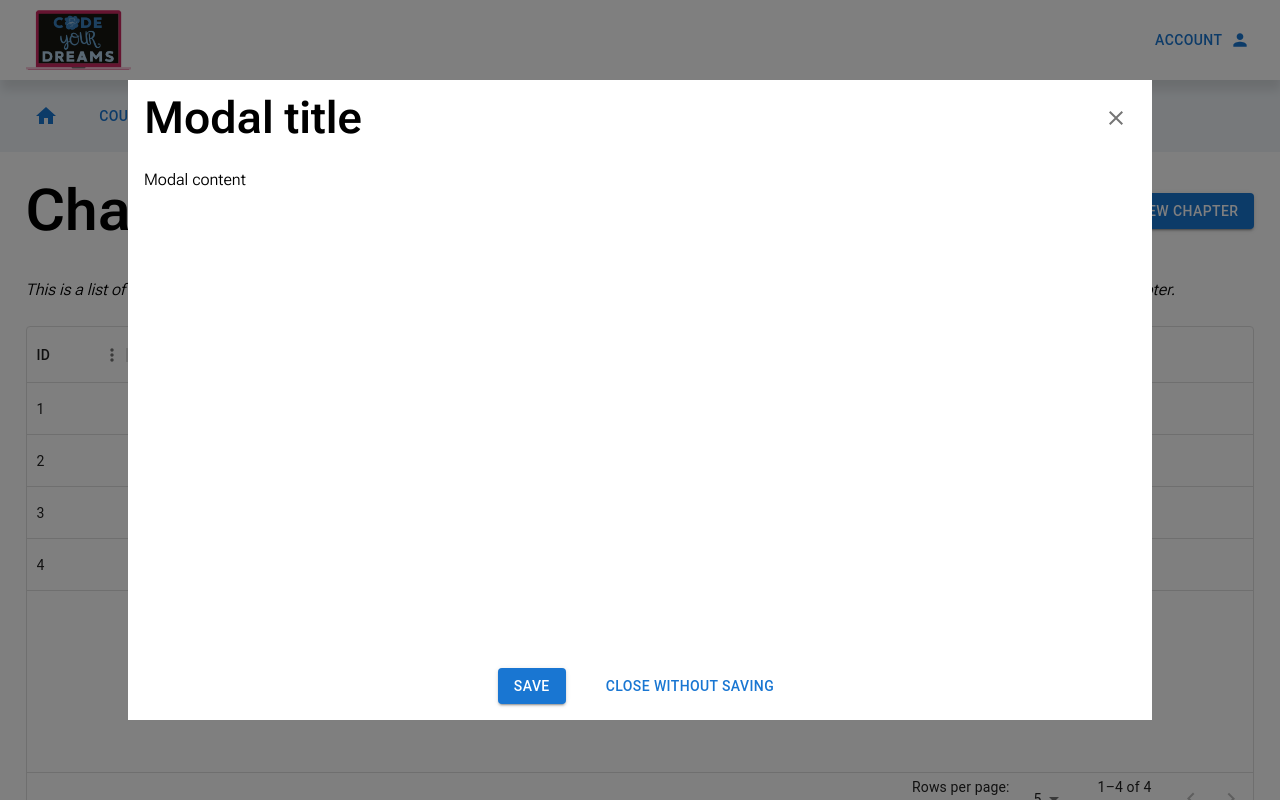
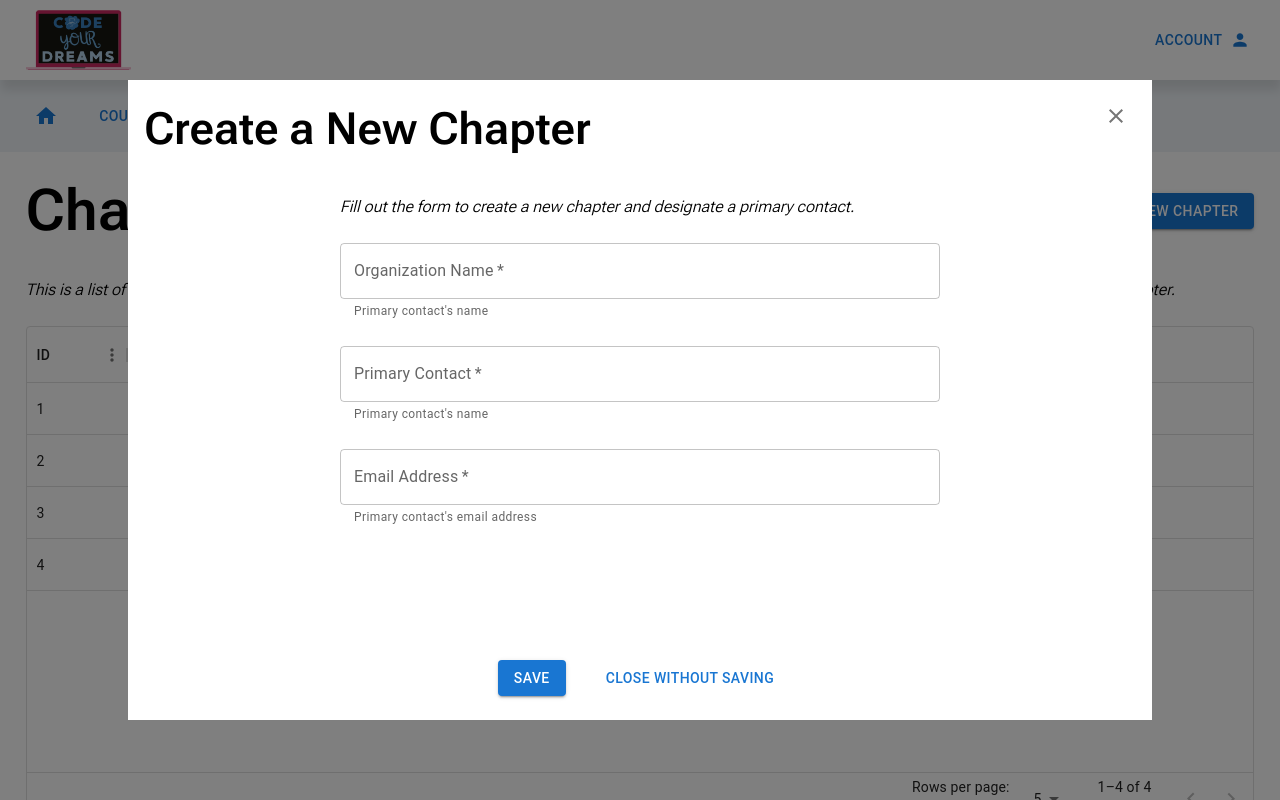
Before and after one commit to BloomTech-Labs/code-your-dreams-fe, a Next.js app: page /portal/chapters in a window 1280 px wide. Both pictures are taken after a click on the button "CREATE A NEW CHAPTER". Shown: the top 800 px of the page. Built offline with nearby package versions, Linux system fonts and the light colour scheme.

Commit message:
added chapter pages and modal component

```diff
--- /dev/null
+++ b/app/portal/chapters/NewChapter.jsx
@@ -0,0 +1,34 @@
+"use client"
+
+import { TextField } from "@mui/material"
+import styles from "./NewChapter.module.scss"
+
+export default function NewChapter() {
+  return (
+    <div className={styles["new-chapter"]}>
+      <div className="italic">
+        Fill out the form to create a new chapter and designate a primary
+        contact.
+      </div>
+      <TextField
+        required
+        id="filled-basic"
+        label="Organization Name"
+        variant="outlined"
+        helperText="Primary contact's name"
+      />
+      <TextField
+        required
+        id="outlined-helperText"
+        label="Primary Contact"
+        helperText="Primary contact's name"
+      />
+      <TextField
+        required
+        id="outlined-helperText"
+        label="Email Address"
+        helperText="Primary contact's email address"
+      />
+    </div>
+  )
+}
--- /dev/null
+++ b/app/portal/chapters/NewChapter.module.scss
@@ -0,0 +1,14 @@
+@import "styles/variables";
+@import "styles/media";
+
+.new-chapter {
+  display: flex;
+  flex-direction: column;
+  flex-wrap: nowrap;
+  justify-content: flex-start;
+  align-items: stretch;
+  gap: 1.5rem;
+  margin: 0 auto;
+  width: 100%;
+  max-width: 600px;
+}
--- a/app/portal/chapters/page.js
+++ b/app/portal/chapters/page.js
@@ -2,10 +2,11 @@
 
 import React from "react"
 import styles from "./page.module.scss"
-import { Button, IconButton, Box, Modal } from "@mui/material"
+import { Button, IconButton } from "@mui/material"
 import AddIcon from "@mui/icons-material/Add"
-import CloseIcon from "@mui/icons-material/Close"
 import { DataGrid } from "@mui/x-data-grid"
+import Modal from "@/components/Modal/Modal"
+import NewChapter from "./NewChapter"
 
 const columns = [
   { field: "id", headerName: "ID", width: 100 },
@@ -52,7 +53,6 @@ export default function Page() {
   const handleClose = () => setOpen(false)
 
   return (
-    <>
     <main className={styles.organizations}>
       <section>
         {/* This page is restricted to only Super Admins */}
@@ -81,8 +81,8 @@ export default function Page() {
         </div>
         <p className="italic">
           This is a list of all the chapters that are managed within the app.
-            Use the button above to create a new chapter, or use any of the
-            links below to view or edit a chapter.
+          Use the button above to create a new chapter, or use any of the links
+          below to view or edit a chapter.
         </p>
 
         <div className={styles.table}>
@@ -102,33 +102,10 @@ export default function Page() {
           </div>
         </div>
       </section>
+
+      <Modal title="Create a New Chapter" open={open} handleClose={handleClose}>
+        <NewChapter />
+      </Modal>
     </main>
-
-      <Modal
-        open={open}
-        onClose={handleClose}
-        aria-labelledby="modal-modal-title"
-        aria-describedby="modal-modal-description"
-      >
-        <Box className="modal">
-          <div className="modal-header">
-            <h2>Modal title</h2>
-            <IconButton onClick={handleClose}>
-              <CloseIcon />
-            </IconButton>
-          </div>
-          {/* Insert modal component here */}
-          <p>Modal content</p>
-          <div className="modal-footer">
-            <Button variant="contained" onClick={handleClose}>
-              Save
-            </Button>
-            <Button variant="text" onClick={handleClose}>
-              Close without saving
-            </Button>
-          </div>
-        </Box>
-      </Modal>
-    </>
   )
 }
--- a/app/portal/chapters/page.module.scss
+++ b/app/portal/chapters/page.module.scss
@@ -14,3 +14,8 @@
     table-layout: fixed;
   }
 }
+
+.detail {
+  display: block;
+  background-color: yellow;
+}
--- /dev/null
+++ b/components/Modal/Modal.jsx
@@ -0,0 +1,40 @@
+"use client"
+
+import { Button, IconButton, Box, Modal as MuiModal } from "@mui/material"
+import CloseIcon from "@mui/icons-material/Close"
+import styles from "./Modal.module.scss"
+
+const Modal = ({ children, title, open, handleClose }) => {
+  return (
+    <MuiModal
+      open={open}
+      onClose={handleClose}
+      aria-labelledby="modal-modal-title"
+      aria-describedby="modal-modal-description"
+    >
+      <Box>
+        <form className={styles.modal}>
+          <div className={styles["modal-header"]}>
+            <h2>{title}</h2>
+            <IconButton onClick={handleClose}>
+              <CloseIcon />
+            </IconButton>
+          </div>
+
+          {children}
+
+          <div className={styles["modal-footer"]}>
+            <Button variant="contained" onClick={handleClose}>
+              Save
+            </Button>
+            <Button variant="text" onClick={handleClose}>
+              Close without saving
+            </Button>
+          </div>
+        </form>
+      </Box>
+    </MuiModal>
+  )
+}
+
+export default Modal
--- /dev/null
+++ b/components/Modal/Modal.module.scss
@@ -0,0 +1,52 @@
+@import "styles/variables";
+@import "styles/media";
+
+
+.modal {
+  display: flex;
+  flex-direction: column;
+  flex-wrap: nowrap;
+  justify-content: flex-start;
+  align-items: stretch;
+  gap: 1rem;
+
+  position: absolute;
+  top: 50%;
+  left: 50%;
+  transform: translate(-50%, -50%);
+  width: 100vw;
+  height: 100vh;
+  @include desktop-s {
+    width: 80vw;
+    height: 80vh;
+  }
+  background-color: white;
+  border: none;
+  box-shadow: 24px;
+
+  padding: 1rem 1rem 1.5rem;
+
+  .modal-header {
+    display: flex;
+    flex-direction: row;
+    flex-wrap: nowrap;
+    justify-content: space-between;
+    align-items: flex-start;
+    padding-bottom: 1rem;
+
+    h2 {
+      margin: 0;
+    }
+  }
+
+  .modal-footer {
+    margin-top: auto;
+    display: flex;
+    flex-direction: row;
+    flex-wrap: nowrap;
+    justify-content: center;
+    align-items: center;
+    gap: 2rem;
+    padding-top: 1rem;
+  }
+}
--- a/styles/_app_base.scss
+++ b/styles/_app_base.scss
@@ -98,52 +98,3 @@ header {
     }
   }
 }
-
-// Modal Styles
-.modal {
-  display: flex;
-  flex-direction: column;
-  flex-wrap: nowrap;
-  justify-content: flex-start;
-  align-items: stretch;
-
-  position: absolute;
-  top: 50%;
-  left: 50%;
-  transform: translate(-50%, -50%);
-  width: 100vw;
-  height: 100vh;
-  @include desktop-s {
-    width: 80vw;
-    height: 80vh;
-  }
-  background-color: white;
-  border: none;
-  box-shadow: 24px;
-
-  padding: 0.3rem 1rem 1rem;
-
-  .modal-header {
-    display: flex;
-    flex-direction: row;
-    flex-wrap: nowrap;
-    justify-content: space-between;
-    align-items: center;
-    padding-bottom: 1rem;
-
-    h2 {
-      margin: 0;
-    }
-  }
-
-  .modal-footer {
-    margin-top: auto;
-    display: flex;
-    flex-direction: row;
-    flex-wrap: nowrap;
-    justify-content: center;
-    align-items: center;
-    gap: 2rem;
-    padding-top: 1rem;
-  }
-}
```
Also changed, not shown: app/portal/chapters/[slug].js (added, +14 -0 lines), 1 other file (tests, documents, lock files or other folders). Lines whose indentation alone changed are shown as unchanged.
